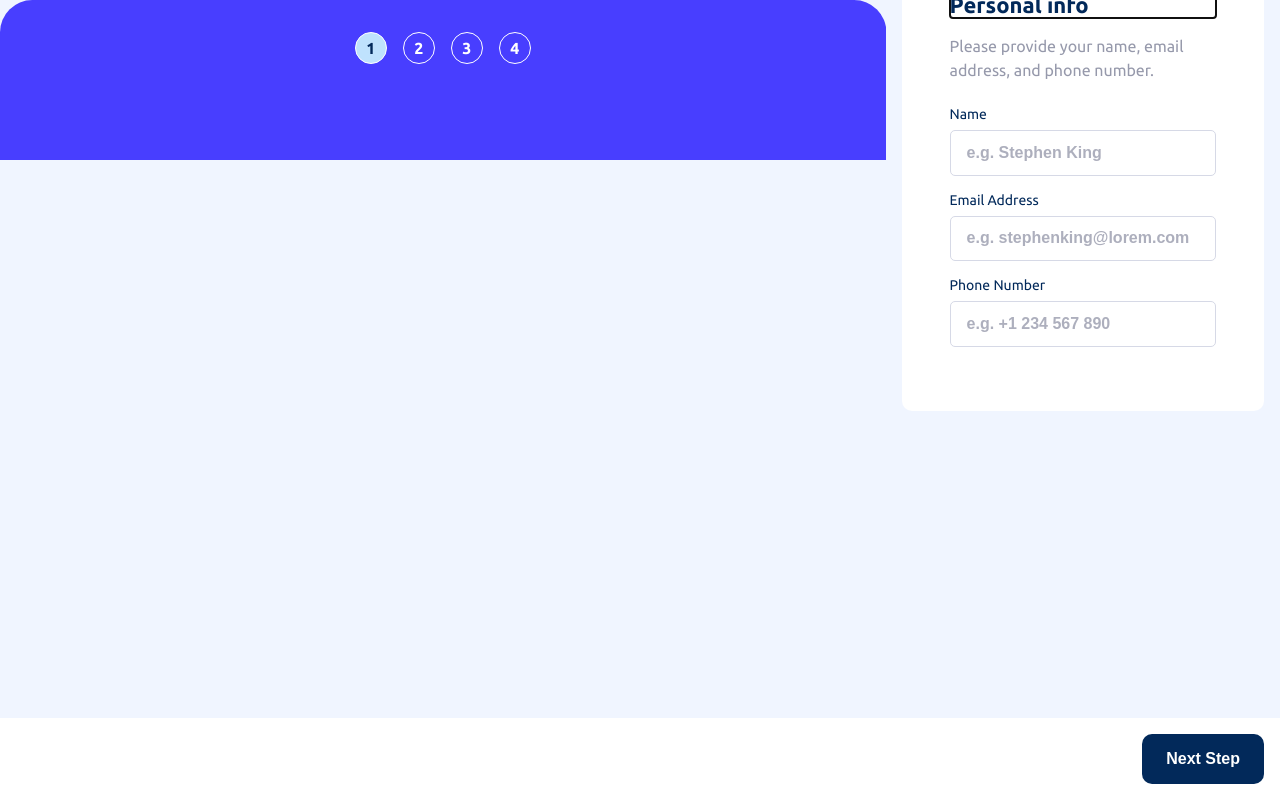
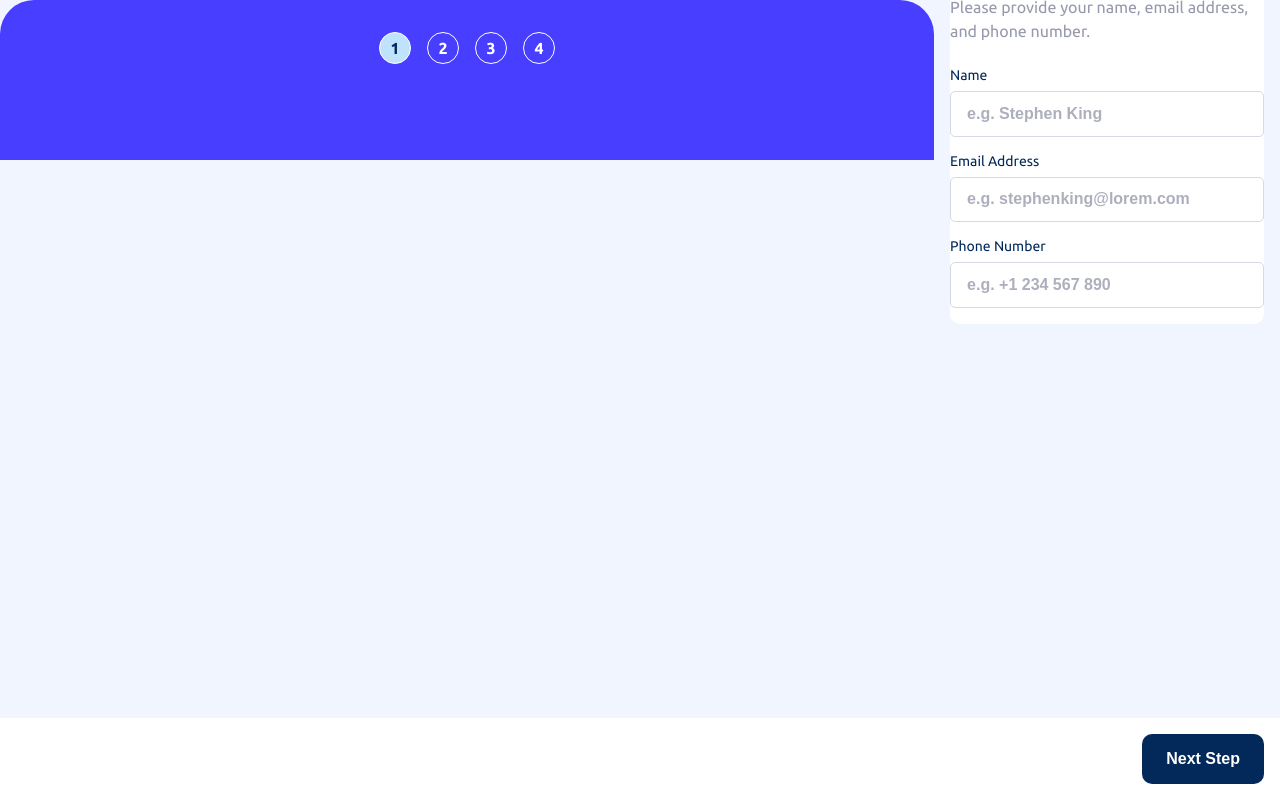
Before and after one commit to f29pereira/multi-step-form, a Next.js app: page / in a window 1280 px wide. Built offline with nearby package versions, Linux system fonts and the light colour scheme.

Commit message:
feat: Update globals.css
- Add font sizes for 22px and 30px and border radius with 15px
- Add shadow color
- Tablet (768px) screens: increase padding for white-card-cont class
- Desktop (1024px) styles: remove paddding for white-card-cont class

```diff
--- a/src/app/globals.css
+++ b/src/app/globals.css
@@ -5,7 +5,7 @@
  * .light-text      - font-weight-500
  * .bold-text       - font-weight-700
  * .flex-center     - centered flex row container
- * .sr-only          - available only for screen readers
+ * .sr-only         - available only for screen readers
  * .white-card-cont - card with 10px border radius and white background
 */
 * {
@@ -25,11 +25,13 @@
   /*Size*/
   --font-size-14: 0.875rem; /*14px*/
   --font-size-base: 1rem;
-  --font-size-20: 22px;
+  --font-size-20: 1.375rem; /*22px*/
+  --font-size-30: 1.875rem; /*30px*/
 
   /*Border*/
   --border-radius-5: 5px;
   --border-radius-10: 10px;
+  --border-radius-15: 15px;
   --border-radius-500: 500px;
 
   /*Colors:*/
@@ -40,6 +42,7 @@
   --blue-100: hsl(218, 100%, 97%);
   --blue-50: hsl(231, 100%, 99%);
   --white: hsl(0, 100%, 100%);
+  --shadow: hsla(0, 0%, 0%, 0.1);
 
   /*Primary*/
   --blue-950: hsl(213, 96%, 18%);
@@ -129,8 +132,21 @@ button {
 
 /*Tablet Styles*/
 @media (min-width: 48rem /*768px*/) {
-  /*increase padding*/
+  /*increase left/right padding from 1rem to 3rem*/
   .white-card-cont {
-    padding: 3rem;
+    padding: 2rem 3rem;
   }
 }
+
+/*Desktop Styles*/
+@media (min-width: 64rem /*1024px*/) {
+  /*increase the font size from 20px to*/
+  h1 {
+    font-size: var(--font-size-30);
+  }
+
+  /*remove padding*/
+  .white-card-cont {
+    padding: 0;
+  }
+}
```
